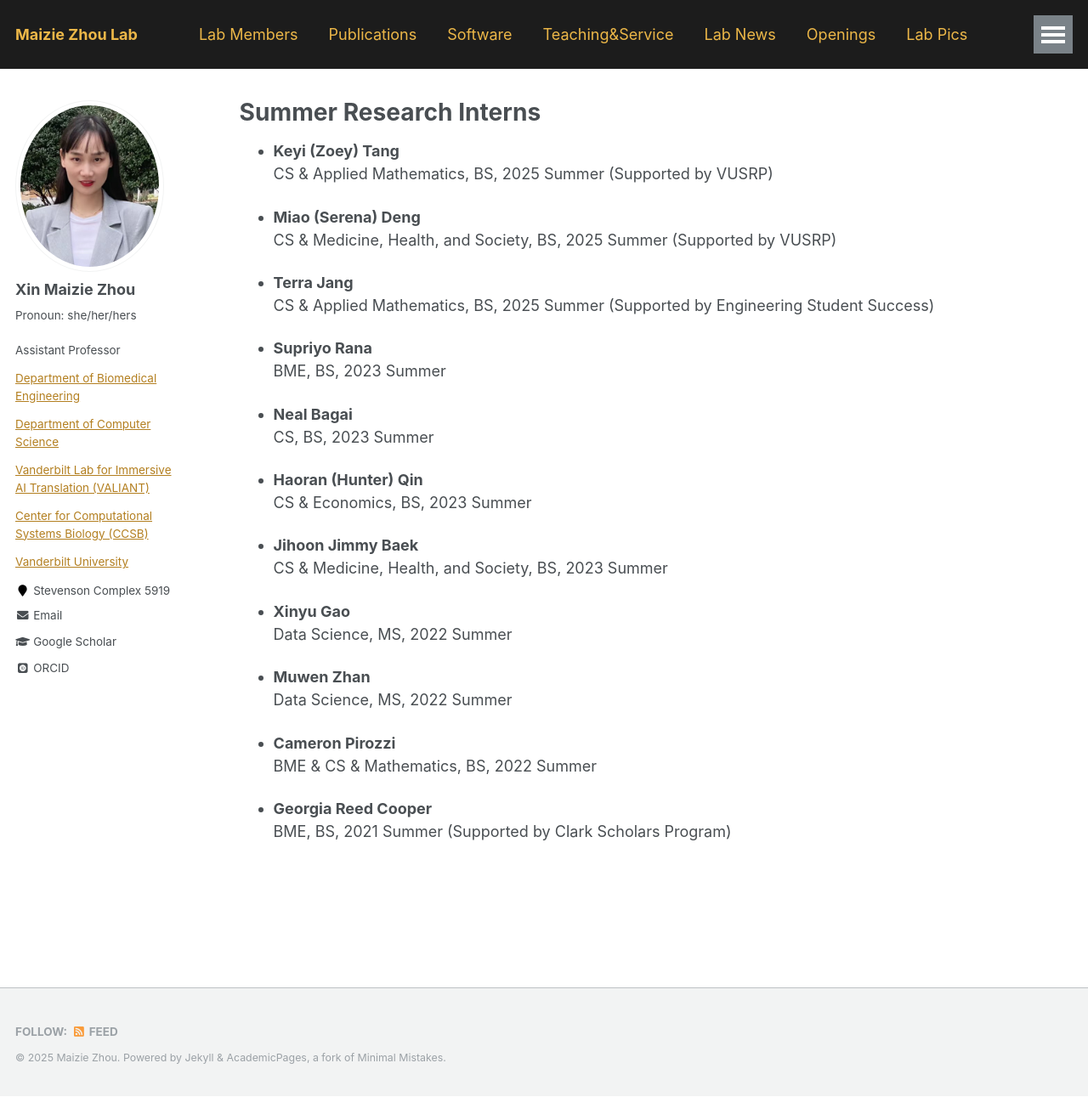
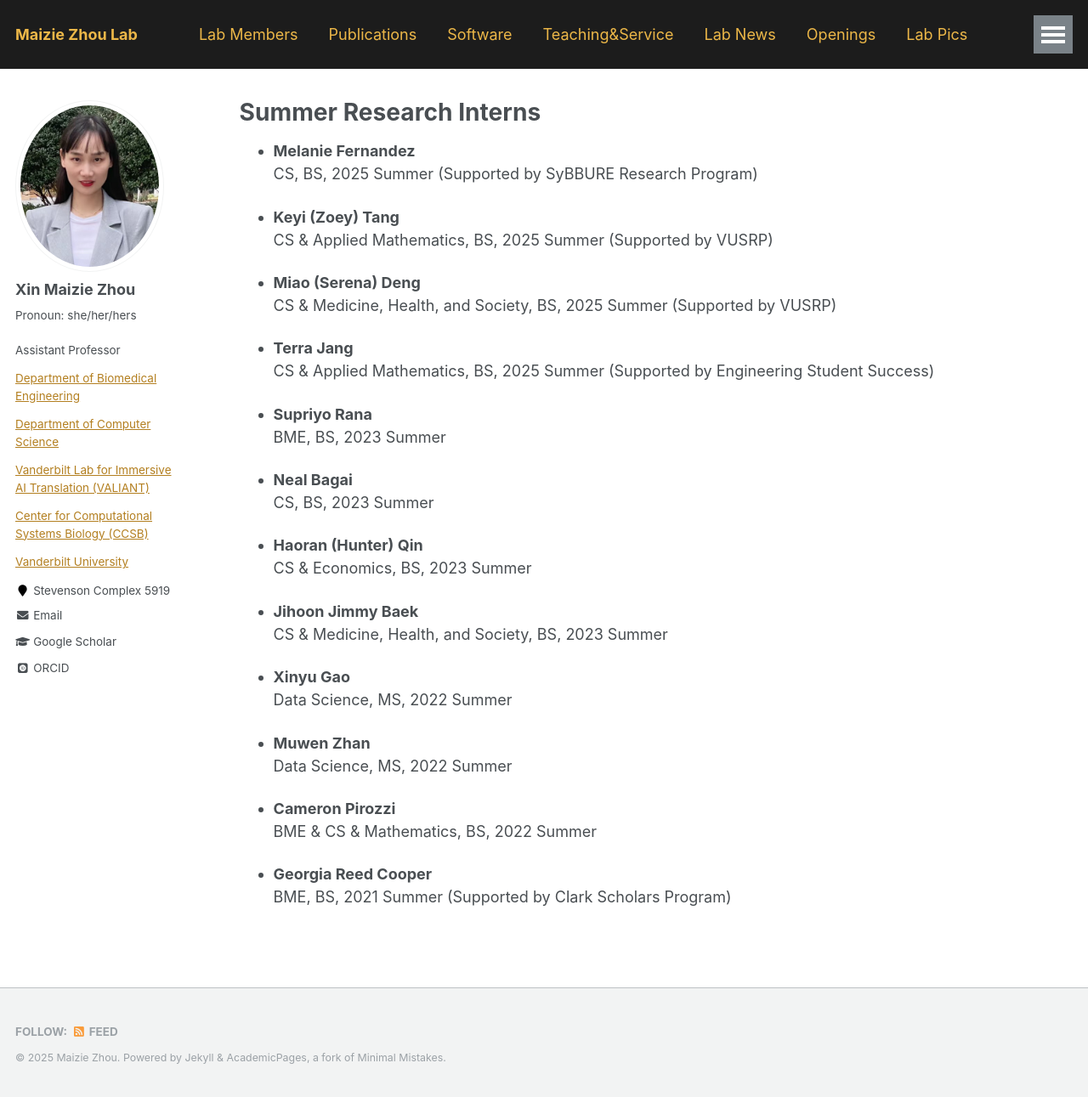
Before and after one commit to maiziezhoulab/Maiziezhoulab.github.io, a Jekyll site: the page built from _pages/SummerIntern.md, in a window 1280 px wide and 1291 px high. Shown: the whole window at 85% size. Built offline with Jekyll 4.4.1, drawn with Linux system fonts in a browser that asks for light colours; some web fonts are replaced.

Commit message:
Update SummerIntern.md

```diff
--- a/_pages/SummerIntern.md
+++ b/_pages/SummerIntern.md
@@ -4,6 +4,9 @@ title: "Summer Research Interns"
 permalink: /SummerIntern/
 author_profile: true
 ---
+- **Melanie Fernandez**
+  CS, BS, 2025 Summer (Supported by SyBBURE Research Program)
+
 - **Keyi (Zoey) Tang**
   CS & Applied Mathematics, BS, 2025 Summer (Supported by VUSRP)
 
```
